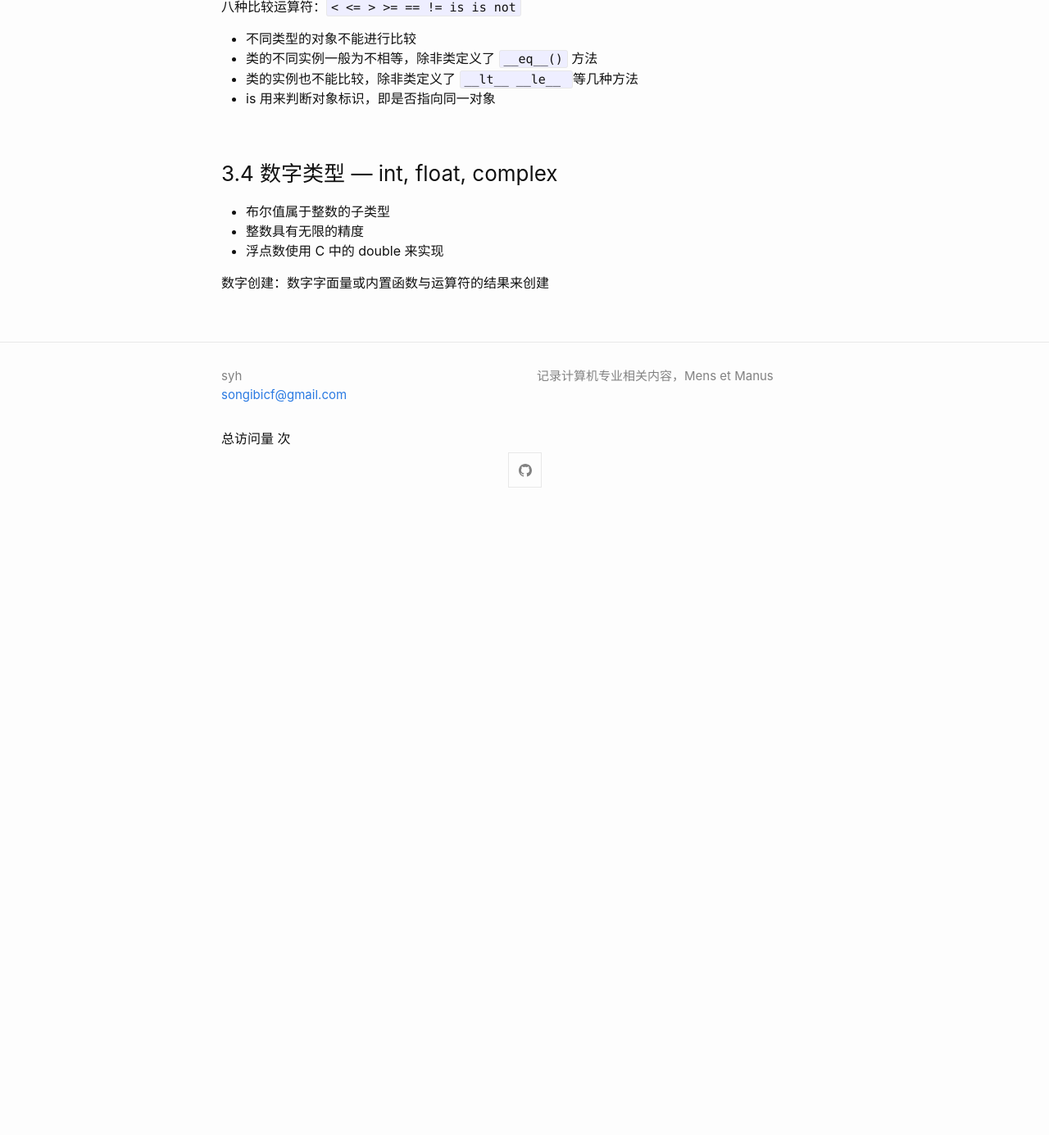
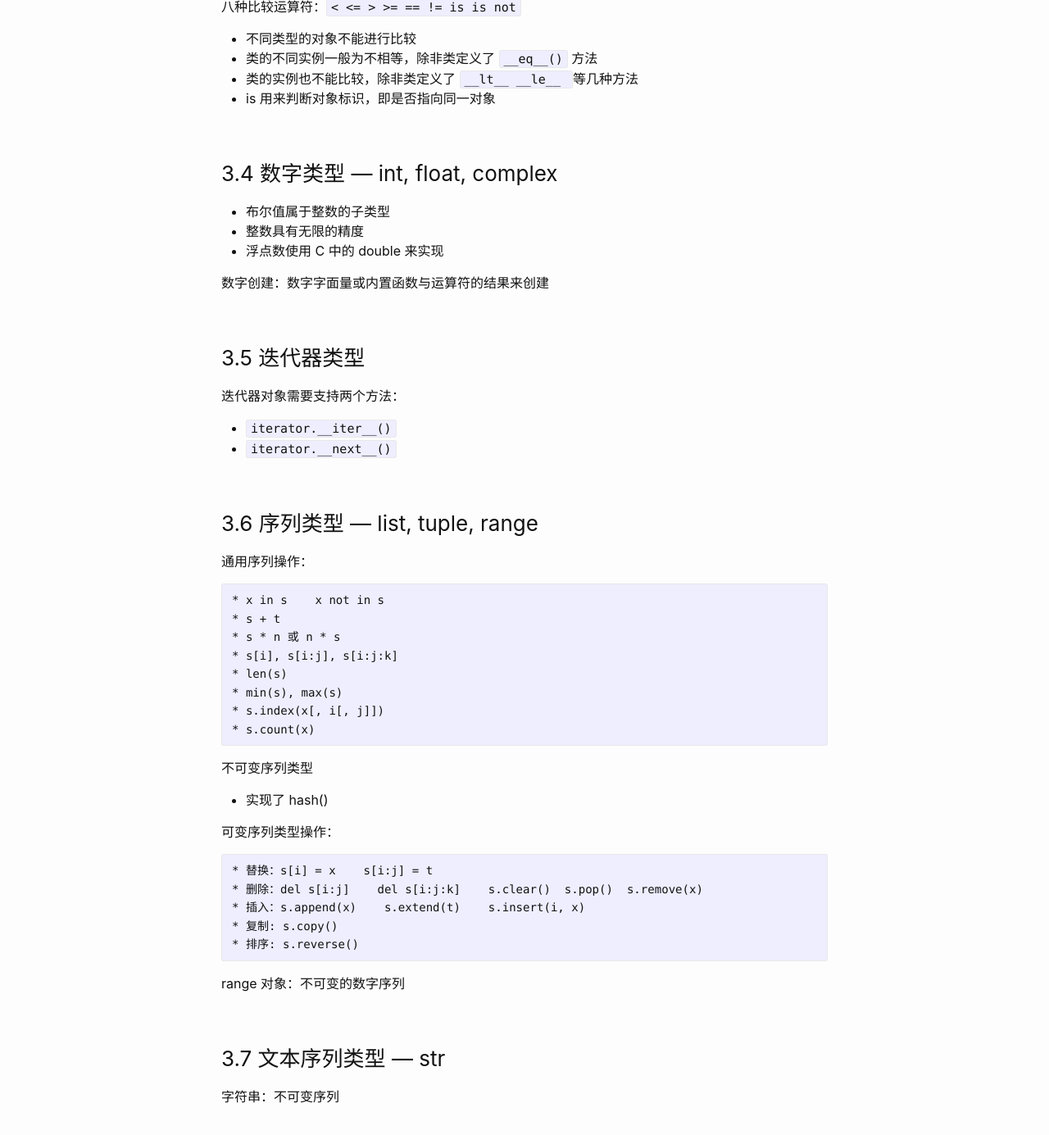
Before and after one commit to syh-1/syh-1.github.io, a Jekyll site: the page built from _posts/编程语言/Python/2022-12-14-Python-0003.md, in a window 1280 px wide and 1400 px high, scrolled down 5248 px. Shown: the top 1385 px of the window at 82% size. Built offline with Jekyll 4.4.1, drawn with Linux system fonts in a browser that asks for light colours; comment, search, counter and statistics services are not loaded; before the commit the page ends 5878 px from its top, so only the background shows below that; some of the changed text lies outside the part shown.

Commit message:
修改 编程语言-0003 的时间

```diff
--- a/_posts/编程语言/Python/2022-12-14-Python-0003.md
+++ b/_posts/编程语言/Python/2022-12-14-Python-0003.md
@@ -186,3 +186,52 @@ categories: Python
 * 浮点数使用 C 中的 double 来实现
 
 数字创建：数字字面量或内置函数与运算符的结果来创建
+
+### 3.5 迭代器类型
+
+迭代器对象需要支持两个方法：
+* `iterator.__iter__()`
+* `iterator.__next__()`
+
+### 3.6 序列类型 --- list, tuple, range
+
+通用序列操作：
+~~~
+* x in s    x not in s
+* s + t
+* s * n 或 n * s
+* s[i], s[i:j], s[i:j:k]
+* len(s)
+* min(s), max(s)
+* s.index(x[, i[, j]])
+* s.count(x)
+~~~
+
+不可变序列类型
+* 实现了 hash()
+
+可变序列类型操作：
+~~~
+* 替换：s[i] = x    s[i:j] = t
+* 删除：del s[i:j]    del s[i:j:k]    s.clear()  s.pop()  s.remove(x)
+* 插入：s.append(x)    s.extend(t)    s.insert(i, x)
+* 复制: s.copy()
+* 排序: s.reverse()
+~~~
+
+range 对象：不可变的数字序列
+
+### 3.7 文本序列类型 --- str
+
+字符串：不可变序列
+
+### 3.8 二进制序列类型 --- bytes, bytearray, memoryview
+
+bytes 对象：
+* 由单个字节构成的不可变序列
+
+bytearray 对象：
+* butes 对象的可变对应物
+
+memoryview：
+* 允许 Python 代码访问一个对象的内部数据
```
Also changed, not shown: _posts/编程语言/Python/2022-12-13-Python-0001.md (+1 -1 lines), _posts/编程语言/2022-12-14-编程语言-0003.md (renamed from _posts/编程语言/2022-12-24-编程语言-0003.md).
